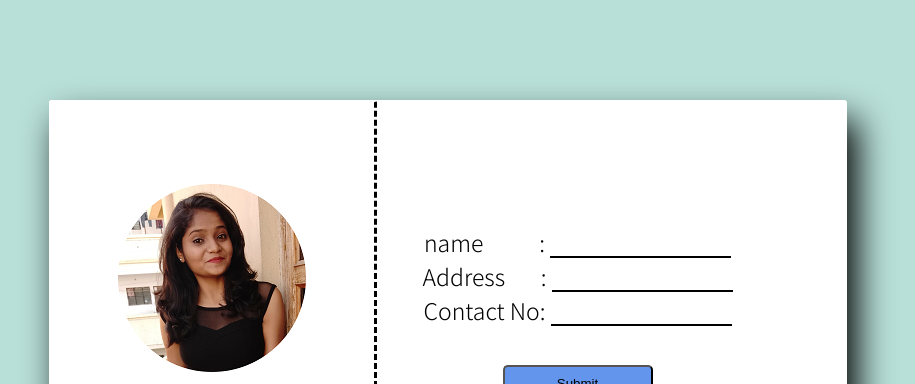
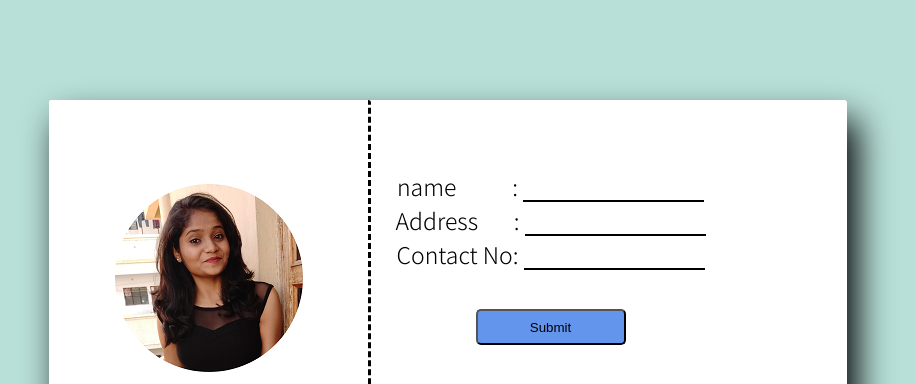
Before and after one commit to ShrutikaShendre/project, a plain HTML site: page contact.html in a window 1280 px wide. Shown: the top 384 px of the page, without its empty margins (192-1107 px from the left). Drawn offline with Linux system fonts and the light colour scheme.

Commit message:
Update contact.css

```diff
--- a/contact.css
+++ b/contact.css
@@ -13,16 +13,16 @@ body{
 }
 .box11{
     display: inline-block;
-    height: 334px;
-    width: 325px;
+    height: 408px;
+    width: 319px;
     background-color: white;
     border-radius: 3px;
     border-right:  dashed;
 }
 .box12{
     display: inline-block;
-    height: 470px;
-    width: 394px;
+    height: 337px;
+    width: 352px;
     background-color: white;
     position: relative;
 
@@ -41,7 +41,7 @@ body{
 
 }
 #l1{
-    font-size: 30px;
+    font-size: 22px;
     color: rgba(248, 64, 51, 0.986);
 }
 #l2{
```
